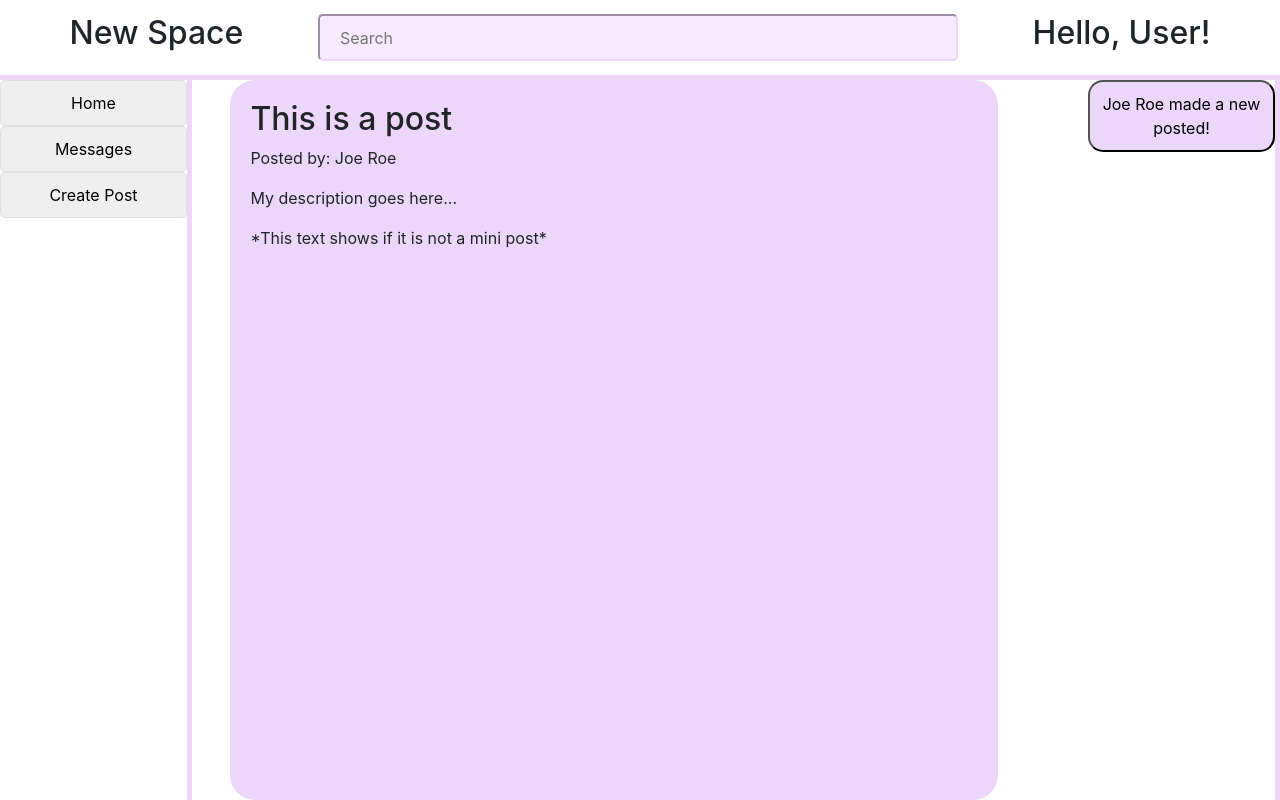
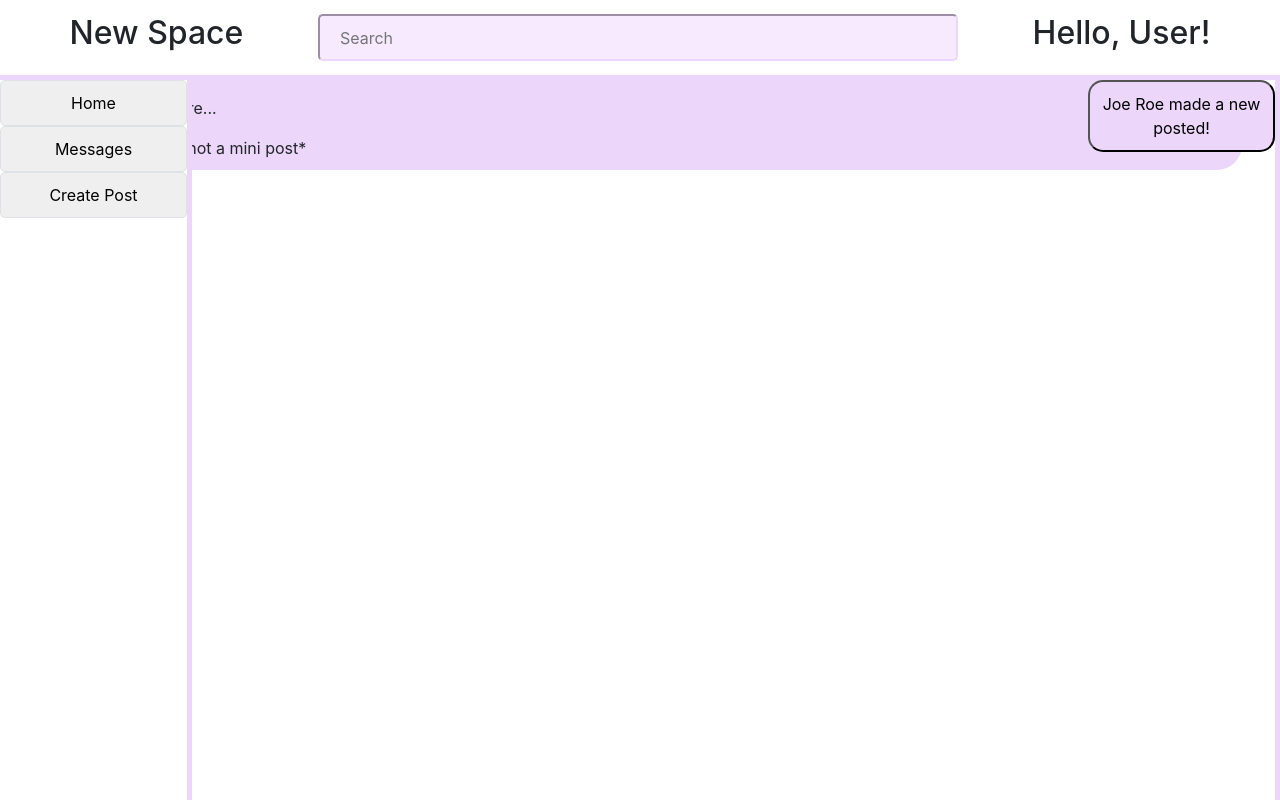
Before and after one commit to FutureWave-Technologies-LLC/DummyWebsiteReact2, a React (Create React App) app: page /post in a window 1280 px wide. Built offline with nearby package versions, Linux system fonts and the light colour scheme.

Commit message:
css for mini and normal posts

```diff
--- a/src/components/Post.css
+++ b/src/components/Post.css
@@ -11,11 +11,16 @@
 
 }
 
-.mini {
+.post:hover {
+    background-color: #e8c4ff;
 }
 
-.main {
-    width: 60%;
+.mini {
+    border: 0;
+}
+
+.normal {
+    width: 37%;
     height: 90%;
     padding: 20px;
     margin-bottom: 0px;
@@ -24,4 +29,5 @@
     left: 18%;
     bottom: 0;
 
+    overflow-y: auto;
 }
```
